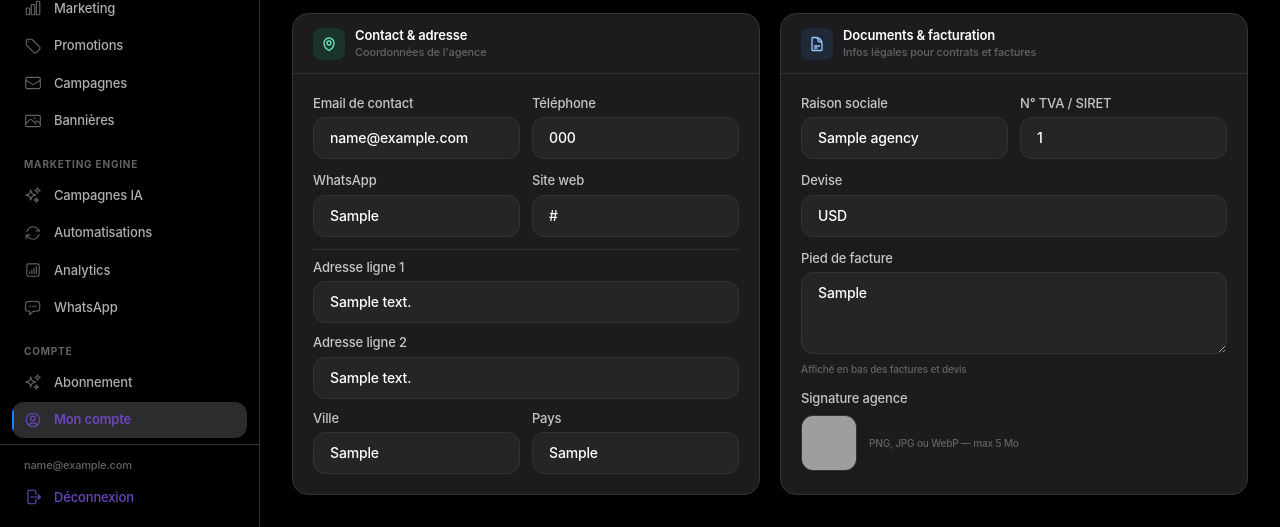
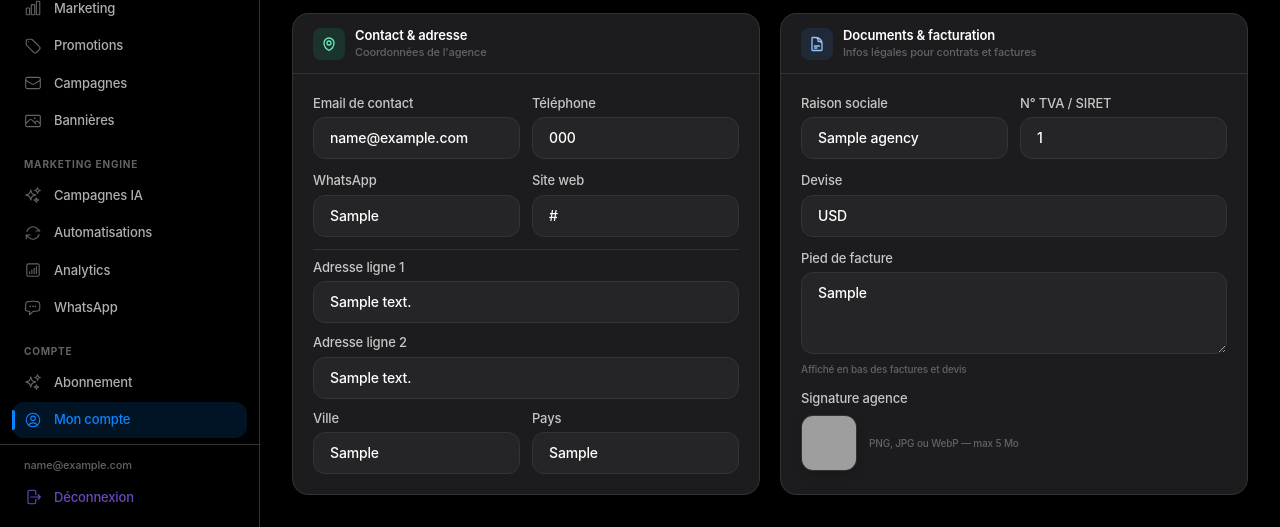
Before and after one commit to Stan509/gaboom-driveos, a Django app: page /dashboard/account/ in a window 1280 px wide. Shown: the part 595-1122 px from the top of the page. Run offline with Django 5.2, Linux system fonts and the light colour scheme; a user stored in the database is signed in; data comes from the database, SQL or seed files in the repository; tables that the repository leaves empty hold one stand-in row (values such as "Sample post"); grey boxes marked "Sample" are stand-in pictures; some libraries are stand-ins or nearby versions; grey boxes are pictures that could not be loaded.

Commit message:
feat: premium sidebar UX (collapsible + badges + active state)
- Add collapsed sidebar mode with toggle button
- Improve active state: background + vertical accent bar
- Make sidebar footer fixed (email + logout)
- Add badge for unsigned contracts in menu
- Support tooltips on collapsed items
- Responsive: mobile drawer unchanged, desktop collapse functional
- Scrollable main nav, fixed footer
- Modern SaaS feel with smooth transitions

```diff
--- a/dashboard/templates/dashboard/_layout.html
+++ b/dashboard/templates/dashboard/_layout.html
@@ -198,6 +198,11 @@
     overflow-y: auto;
     flex: 1;
   }
+  .sidebar-footer{
+    flex-shrink: 0;
+    border-top:1px solid var(--g-sidebar-border);
+    padding:12px;
+  }
   .sidebar nav a,.sidebar nav button{position:relative}
 
   /* ── Nav items ──────────────────────────────────────────── */
@@ -209,14 +214,22 @@
   .nav-item:hover{background:var(--g-surface-hover)}
   .nav-item:hover svg{color:var(--g-text-muted)}
   .nav-item.active{
-    background:var(--g-surface-hover);font-weight:600;
-    color:var(--g-violet);
+    background:var(--g-accent-soft);
+    color:var(--g-accent);
+    position:relative;
   }
-  .nav-item.active svg{color:var(--g-violet)}
   .nav-item.active::before{
-    content:'';position:absolute;left:0;top:8px;bottom:8px;
-    width:2px;border-radius:0 2px 2px 0;background:var(--g-accent);
+    content:'';
+    position:absolute;
+    left:0;
+    top:50%;
+    transform:translateY(-50%);
+    width:3px;
+    height:20px;
+    background:var(--g-accent);
+    border-radius:0 2px 2px 0;
   }
+  .nav-item.active svg{color:var(--g-accent)}
 
   /* ── Section labels ─────────────────────────────────────── */
   .nav-section-label{
@@ -730,6 +743,9 @@
     <a href="{% url 'dashboard:contract_hub' %}" data-tip="{% trans 'Contrat et Paiement' %}" class="nav-item flex items-center gap-3 rounded-xl px-3 py-2 text-[13px] {% if page_id == 'contracts' %}active{% endif %}">
       <svg class="w-[18px] h-[18px] min-w-[18px]" fill="none" stroke="currentColor" stroke-width="1.5" viewBox="0 0 24 24"><path stroke-linecap="round" stroke-linejoin="round" d="M19.5 14.25v-2.625a3.375 3.375 0 0 0-3.375-3.375h-1.5A1.125 1.125 0 0 1 13.5 7.125v-1.5a3.375 3.375 0 0 0-3.375-3.375H8.25m2.25 0H5.625c-.621 0-1.125.504-1.125 1.125v17.25c0 .621.504 1.125 1.125 1.125h12.75c.621 0 1.125-.504 1.125-1.125V11.25a9 9 0 0 0-9-9Z"/></svg>
       <span class="sb-hide">{% trans "Contrat et Paiement" %}</span>
+      {% if unsigned_contracts_count > 0 %}
+      <span class="sb-hide inline-flex items-center justify-center w-5 h-5 text-[10px] font-bold text-white bg-red-500 rounded-full">{{ unsigned_contracts_count }}</span>
+      {% endif %}
     </a>
     {% endif %}
     {% if "reservations.view" in user_perms %}
@@ -832,7 +848,7 @@
   </nav>
 
   <!-- Footer -->
-  <div class="px-3 py-3 border-t" style="border-color:var(--g-sidebar-border)">
+  <div class="sidebar-footer">
     <div class="sb-hide text-[11px] mb-1.5 px-3 truncate" style="color:var(--g-text-dim)">{{ request.user.email }}</div>
     <div class="flex items-center gap-1">
       <form method="post" action="/logout/" class="flex-1">
--- a/dashboard/views.py
+++ b/dashboard/views.py
@@ -71,6 +71,7 @@ def home(request: HttpRequest) -> HttpResponse:
     vehicles_count = len(vehicles_list)
     clients_count = clients_qs.count()
     active_contracts_count = contracts_qs.filter(status="active").count()
+    unsigned_contracts_count = contracts_qs.exclude(status="signed").count()
     team_count = agency.users.count()
 
     # ── KPI deltas (this month) ─────────────────────────────────
@@ -190,6 +191,7 @@ def home(request: HttpRequest) -> HttpResponse:
         "vehicles_count": vehicles_count,
         "clients_count": clients_count,
         "active_contracts_count": active_contracts_count,
+        "unsigned_contracts_count": unsigned_contracts_count,
         "team_count": team_count,
         "clients_new": clients_new,
         "contracts_new": contracts_new,
@@ -680,6 +682,7 @@ def contract_hub(request: HttpRequest) -> HttpResponse:
 
     # ── KPIs ─────────────────────────────────────────────────────
     all_qs = Contract.objects.for_agency(agency)
+    unsigned_contracts_count = all_qs.exclude(status="signed").count()
     kpi = {
         "active": all_qs.filter(status="active").count(),
         "to_collect": all_qs.filter(amount_due__gt=0, status__in=("active", "closed")).count(),
@@ -824,6 +827,7 @@ def contract_hub(request: HttpRequest) -> HttpResponse:
         "form": form, "editing": editing,
         "q": q, "status_filter": status_f, "pay_filter": pay_f,
         "sort_by": sort_by, "kpi": kpi,
+        "unsigned_contracts_count": unsigned_contracts_count,
         "pay_form": pay_form,
         "page_num": page_num, "total_pages": total_pages,
         "has_prev": page_num > 1, "has_next": page_num < total_pages,
```
